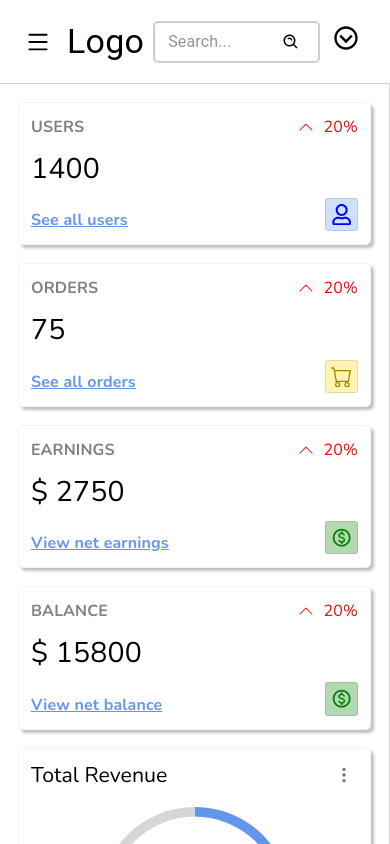
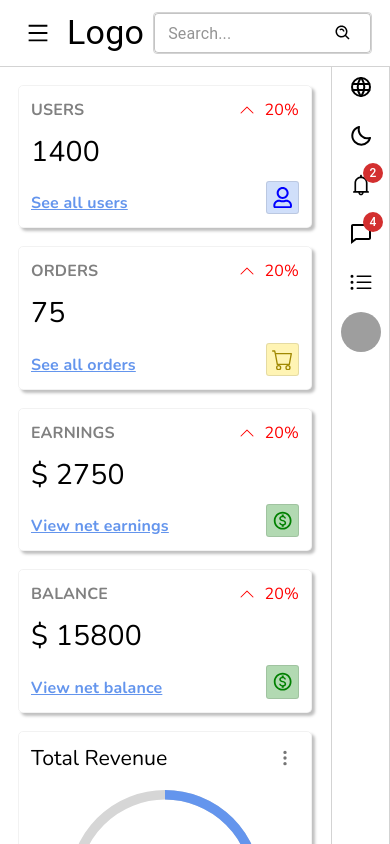
Before and after one commit to guzzz-12/admin-dashboard, a React (Create React App) app: page / in a window 390 px wide. Shown: the top 844 px of the page. Built offline with nearby package versions, Linux system fonts and the light colour scheme; grey boxes are pictures that could not be loaded.

Commit message:
Mostrar el sidebar derecho en el layout principal, correcciones menores

```diff
--- a/src/App.css
+++ b/src/App.css
@@ -23,7 +23,7 @@
   --bg-card-dark: rgba(255, 255, 255, 0.15);
 
   --text-color: var(--text-color-light);
-  --bg-color: var(var(--bg-color-light));
+  --bg-color: var(--bg-color-light);
   --bg-card-color: var(--bg-card-light);
 
   --scrollbar-color: #bbbbbb;
--- a/src/components/Layout.tsx
+++ b/src/components/Layout.tsx
@@ -5,6 +5,7 @@ import {Box} from "@mui/material";
 import {LayoutState} from "../redux/store";
 import Navbar from "./navbar";
 import Sidebar from "./sidebar";
+import RightSidebar from "./rightSidebar";
 
 interface LayoutProps {
   children: ReactNode
@@ -18,7 +19,7 @@ const Layout = ({children}: LayoutProps) => {
   const innerWrapperRef = useRef<HTMLDivElement | null>(null);
   const location = useLocation();
 
-  const {navbarHeight, sidebarWidth} = useSelector((state: LayoutState) => state.layout);
+  const {navbarHeight, sidebarWidth, rightSidebarWidth} = useSelector((state: LayoutState) => state.layout);
 
   const [offset, setOffset] = useState<{left: number, right: number}>({
     left: 0,
@@ -68,12 +69,14 @@ const Layout = ({children}: LayoutProps) => {
           <>
             <Navbar sidebarWidth={sidebarWidth} leftOffset={offset.left}/>
             <Sidebar navbarHeight={navbarHeight} leftOffset={offset.left} />
+            <RightSidebar navbarHeight={navbarHeight} rightOffset={offset.right} />
           </>
         }
         <main
           style={{
+            paddingTop: `${navbarHeight}px`,
             paddingLeft: `${sidebarWidth}px`,
-            paddingTop: `${navbarHeight}px`
+            paddingRight: `${rightSidebarWidth}px`
           }}
         >
           {children}
--- a/src/components/navbar/index.tsx
+++ b/src/components/navbar/index.tsx
@@ -1,8 +1,8 @@
 import {useEffect, useState, useRef, MutableRefObject} from "react";
+import {Link} from "react-router-dom";
 import {useDispatch} from "react-redux";
-import {Box, Typography, IconButton, Menu, MenuItem} from "@mui/material";
+import {Box, Typography, IconButton} from "@mui/material";
 import {AiOutlineMenu} from "react-icons/ai";
-import {BiChevronDownCircle} from "react-icons/bi";
 import SearchInput from "./SearchInput";
 import NavbarItems from "./NavbarItems";
 import useResizeObserver from "../../hooks/useResizeObserver";
@@ -20,7 +20,6 @@ const Navbar = ({sidebarWidth, leftOffset}: NavbarProps) => {
   const dispatch = useDispatch();
 
   const [searchTerm, setSearchTerm] = useState<string>("");
-  const [anchorElement, setAnchorElement] = useState<HTMLElement | null>(null);
 
   // Detectar los cambios en el height del navbar
   const {elemHeight: navbarHeight} = useResizeObserver({
@@ -52,7 +51,7 @@ const Navbar = ({sidebarWidth, leftOffset}: NavbarProps) => {
           </IconButton>
           <Box className="navbar__logo">
             <Typography variant="h4">
-              Logo
+              <Link to="/">Logo</Link>
             </Typography>
           </Box>
           <SearchInput
@@ -64,25 +63,6 @@ const Navbar = ({sidebarWidth, leftOffset}: NavbarProps) => {
         <Box className="navbar__items-wrapper">
           <NavbarItems />
         </Box>
-
-        <IconButton
-          className="navbar__items-mobile-options-btn"
-          size="large"
-          onClick={(e) => setAnchorElement(e.currentTarget)}
-        >
-          <BiChevronDownCircle />
-        </IconButton>
-
-        <Menu
-          className="navbar__items-mobile-options-menu"
-          open={!!anchorElement}
-          anchorEl={anchorElement}
-          onClose={() => setAnchorElement(null)}
-        >
-          <MenuItem onClick={() => setAnchorElement(null)}>
-            <NavbarItems />
-          </MenuItem>
-        </Menu>
       </Box>
     </nav>
   )
--- a/src/components/navbar/navbar.css
+++ b/src/components/navbar/navbar.css
@@ -32,6 +32,11 @@
   display: none;
 }
 
+.navbar__logo a {
+  text-decoration: none;
+  color: inherit;
+}
+
 .navbar__search-bar {
   color: var(--text-color);
   border: 1px solid lightgrey;
@@ -49,6 +54,7 @@
 
 .navbar__items {
   display: flex;
+  flex-direction: row;
   justify-content: space-between;
   align-items: center;
   gap: var(--spacing-sm);
@@ -83,6 +89,10 @@
     display: none;
   }
 
+  .navbar__items {
+    flex-direction: column;
+  }
+
   .navbar__items-mobile-options-btn {
     display: block;
     color: var(--text-color);
```
